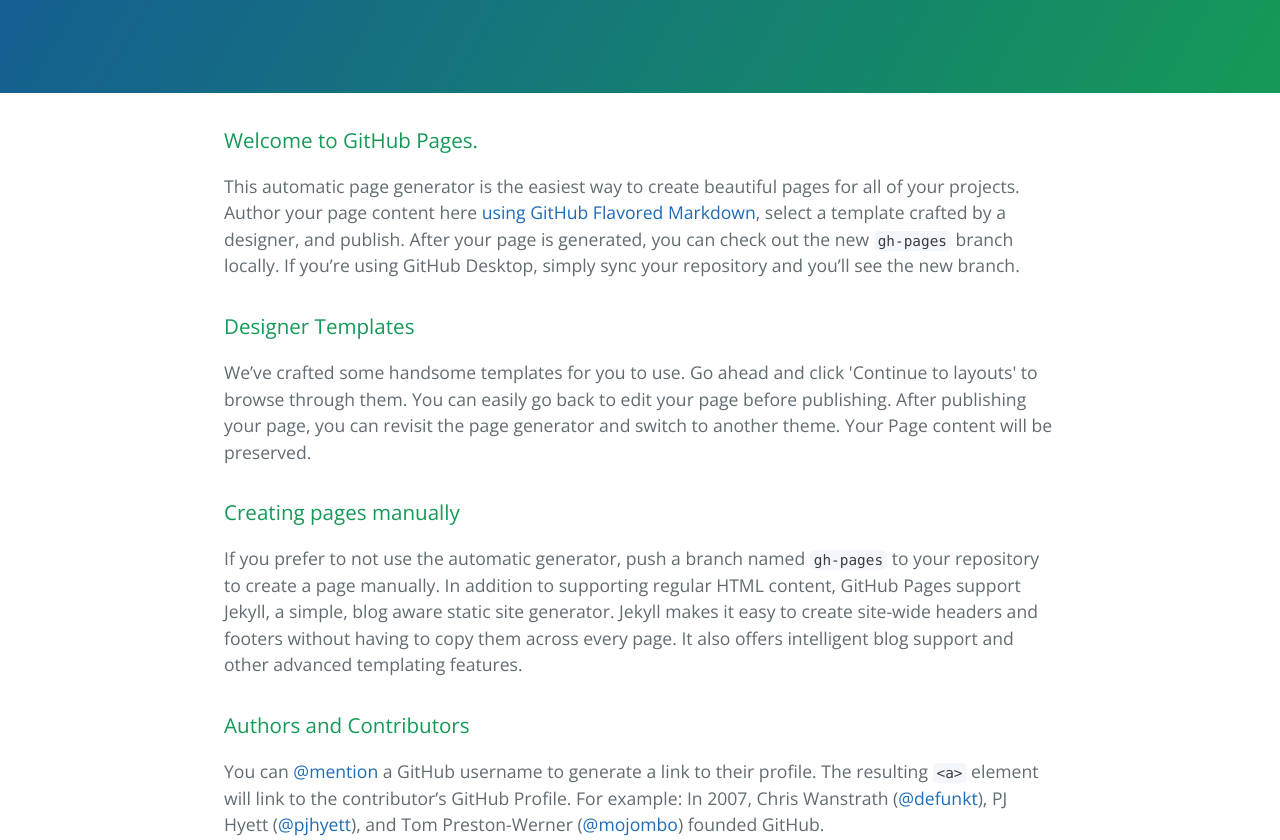
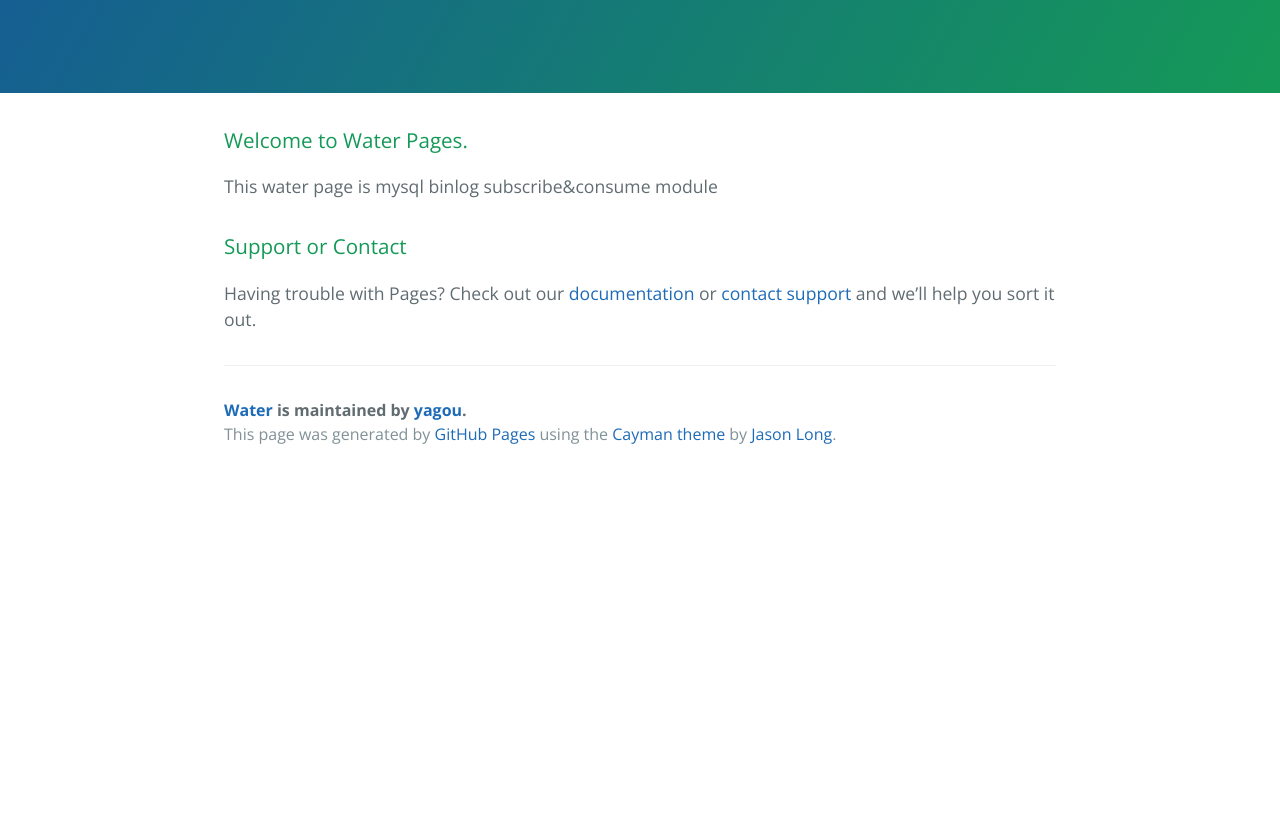
Before and after one commit to yagou/water, a plain HTML site: page index.html in a window 1280 px wide. Shown: the part 290-1130 px from the top of the page. After the commit the page ends 800 px from the top, so only its background shows below. Drawn offline with nearby package versions, Linux system fonts and the light colour scheme.

```diff
--- a/index.html
+++ b/index.html
@@ -20,29 +20,14 @@
 
     <section class="main-content">
       <h3>
-<a id="welcome-to-github-pages" class="anchor" href="#welcome-to-github-pages" aria-hidden="true"><span aria-hidden="true" class="octicon octicon-link"></span></a>Welcome to GitHub Pages.</h3>
+<a id="welcome-to-water-pages" class="anchor" href="#welcome-to-water-pages" aria-hidden="true"><span aria-hidden="true" class="octicon octicon-link"></span></a>Welcome to Water Pages.</h3>
 
-<p>This automatic page generator is the easiest way to create beautiful pages for all of your projects. Author your page content here <a href="https://guides.github.com/features/mastering-markdown/">using GitHub Flavored Markdown</a>, select a template crafted by a designer, and publish. After your page is generated, you can check out the new <code>gh-pages</code> branch locally. If you’re using GitHub Desktop, simply sync your repository and you’ll see the new branch.</p>
-
-<h3>
-<a id="designer-templates" class="anchor" href="#designer-templates" aria-hidden="true"><span aria-hidden="true" class="octicon octicon-link"></span></a>Designer Templates</h3>
-
-<p>We’ve crafted some handsome templates for you to use. Go ahead and click 'Continue to layouts' to browse through them. You can easily go back to edit your page before publishing. After publishing your page, you can revisit the page generator and switch to another theme. Your Page content will be preserved.</p>
-
-<h3>
-<a id="creating-pages-manually" class="anchor" href="#creating-pages-manually" aria-hidden="true"><span aria-hidden="true" class="octicon octicon-link"></span></a>Creating pages manually</h3>
-
-<p>If you prefer to not use the automatic generator, push a branch named <code>gh-pages</code> to your repository to create a page manually. In addition to supporting regular HTML content, GitHub Pages support Jekyll, a simple, blog aware static site generator. Jekyll makes it easy to create site-wide headers and footers without having to copy them across every page. It also offers intelligent blog support and other advanced templating features.</p>
-
-<h3>
-<a id="authors-and-contributors" class="anchor" href="#authors-and-contributors" aria-hidden="true"><span aria-hidden="true" class="octicon octicon-link"></span></a>Authors and Contributors</h3>
-
-<p>You can <a href="https://help.github.com/articles/basic-writing-and-formatting-syntax/#mentioning-users-and-teams" class="user-mention">@mention</a> a GitHub username to generate a link to their profile. The resulting <code>&lt;a&gt;</code> element will link to the contributor’s GitHub Profile. For example: In 2007, Chris Wanstrath (<a href="https://github.com/defunkt" class="user-mention">@defunkt</a>), PJ Hyett (<a href="https://github.com/pjhyett" class="user-mention">@pjhyett</a>), and Tom Preston-Werner (<a href="https://github.com/mojombo" class="user-mention">@mojombo</a>) founded GitHub.</p>
+<p>This water page is mysql binlog subscribe&amp;consume module</p>
 
 <h3>
 <a id="support-or-contact" class="anchor" href="#support-or-contact" aria-hidden="true"><span aria-hidden="true" class="octicon octicon-link"></span></a>Support or Contact</h3>
 
-<p>Having trouble with Pages? Check out our <a href="https://help.github.com/pages">documentation</a> or <a href="https://github.com/contact">contact support</a> and we’ll help you sort it out.</p>
+<p>Having trouble with Pages? Check out our <a href="https://github.com/yagou/water">documentation</a> or <a href="https://github.com/yagou/water">contact support</a> and we’ll help you sort it out.</p>
 
       <footer class="site-footer">
         <span class="site-footer-owner"><a href="https://github.com/yagou/water">Water</a> is maintained by <a href="https://github.com/yagou">yagou</a>.</span>
```
Also changed, not shown: params.json (+1 -1 lines).
